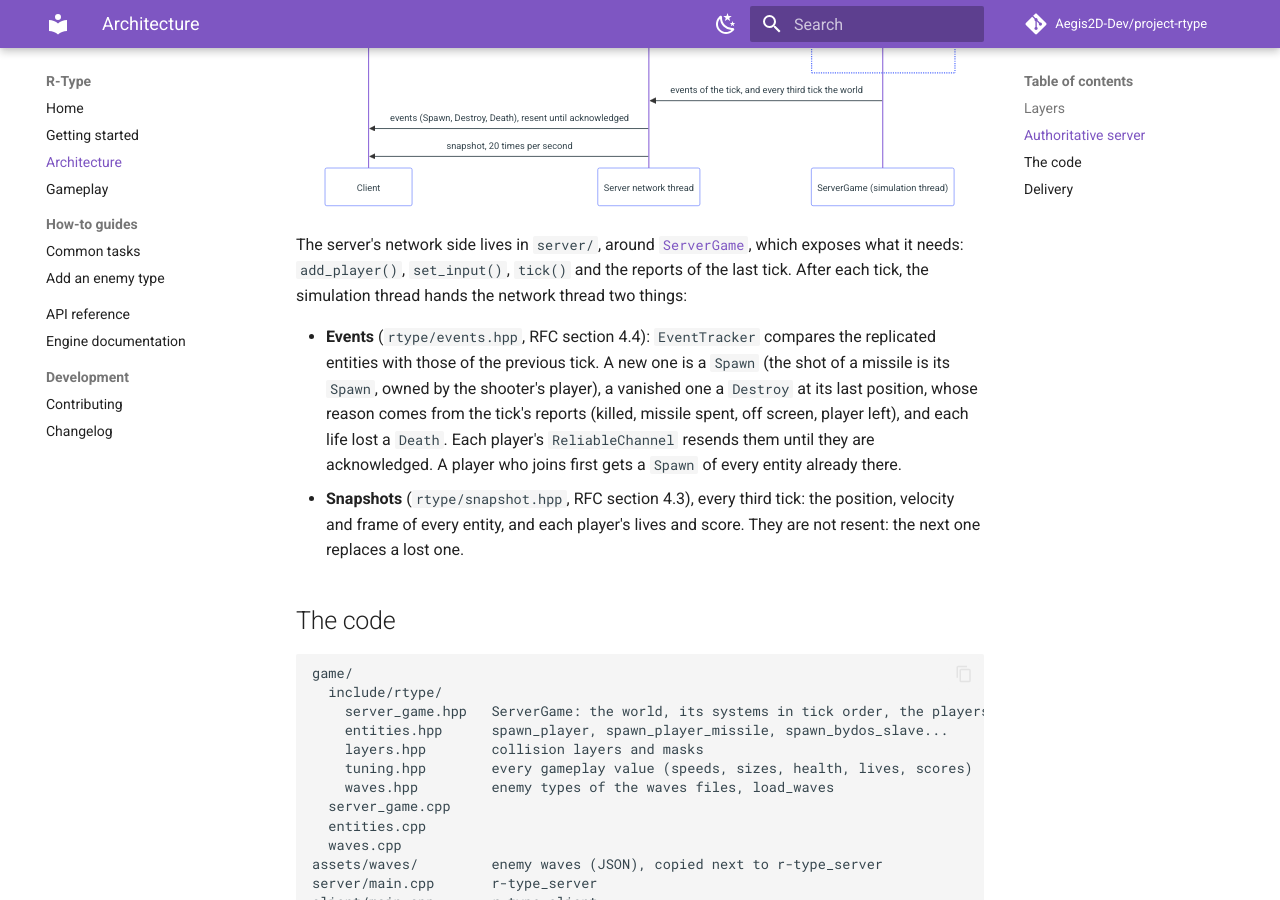
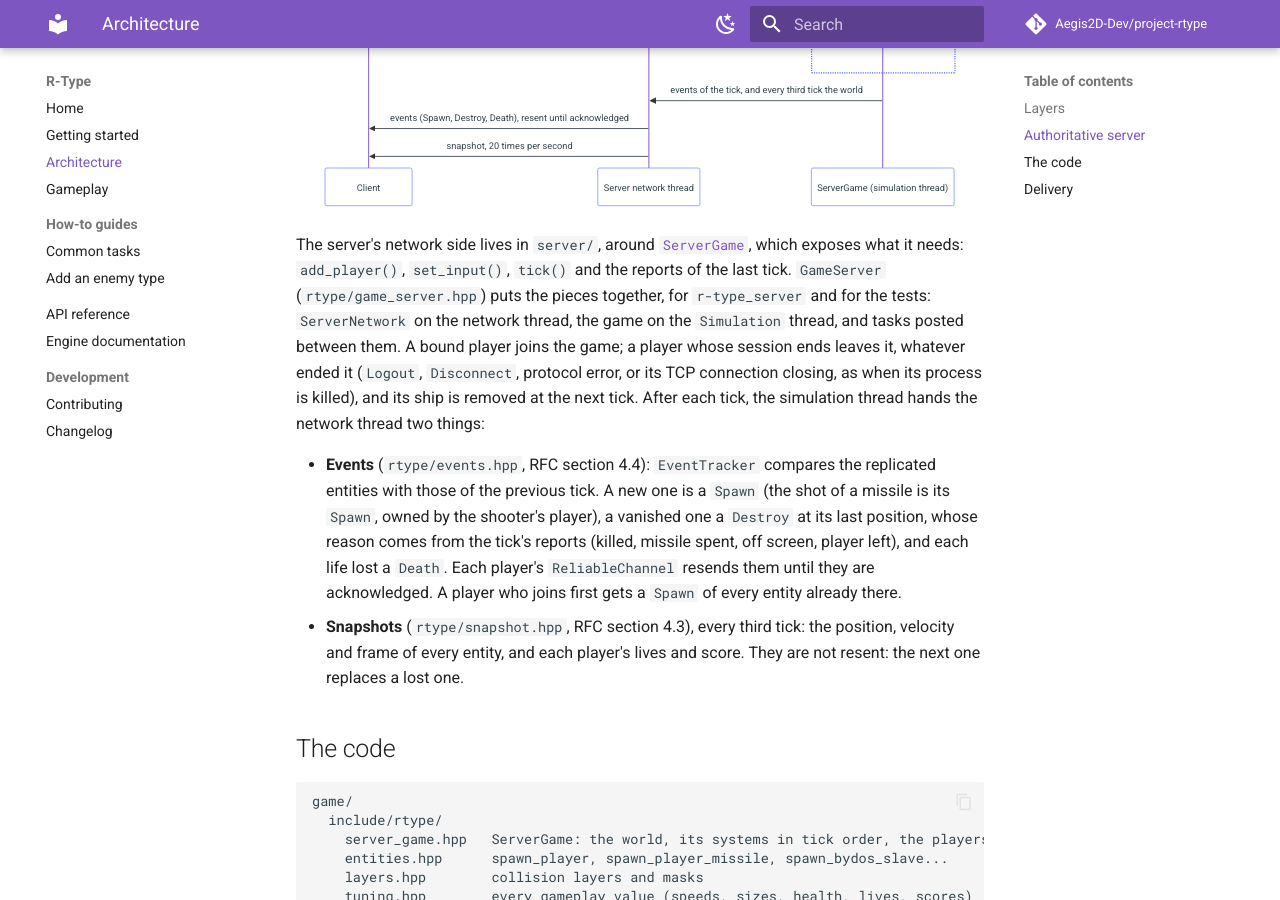
Before and after one commit to Aegis2D-Dev/project-rtype, an MkDocs documentation site: the page built from docs/architecture.md, in a window 1280 px wide and 900 px high, scrolled down 1212 px. Built offline with MkDocs 1.6.1 and Material for MkDocs 9.7.7, drawn with Linux system fonts in a browser that asks for light colours; comment, search, counter and statistics services are not loaded.

Commit message:
feat(docs): documented tcp disconnects and updated changelogs

```diff
--- a/docs/architecture.md
+++ b/docs/architecture.md
@@ -64,8 +64,13 @@ sequenceDiagram
 
 The server's network side lives in `server/`, around
 [`ServerGame`](gameplay.md#the-server-game), which exposes what it needs: `add_player()`,
-`set_input()`, `tick()` and the reports of the last tick. After each tick, the simulation
-thread hands the network thread two things:
+`set_input()`, `tick()` and the reports of the last tick. `GameServer`
+(`rtype/game_server.hpp`) puts the pieces together, for `r-type_server` and for the tests:
+`ServerNetwork` on the network thread, the game on the `Simulation` thread, and tasks
+posted between them. A bound player joins the game; a player whose session ends leaves
+it, whatever ended it (`Logout`, `Disconnect`, protocol error, or its TCP connection
+closing, as when its process is killed), and its ship is removed at the next tick. After
+each tick, the simulation thread hands the network thread two things:
 
 - **Events** (`rtype/events.hpp`, RFC section 4.4): `EventTracker` compares the replicated
   entities with those of the previous tick. A new one is a `Spawn` (the shot of a missile
```
Also changed, not shown: CHANGELOG.md (+2 -1 lines), changelogs/2026-10-16-server-events.md (+2 -2 lines), changelogs/2026-10-16-server-tcp-disconnect.md (added, +43 -0 lines), docs/getting-started.md (+3 -1 lines).
